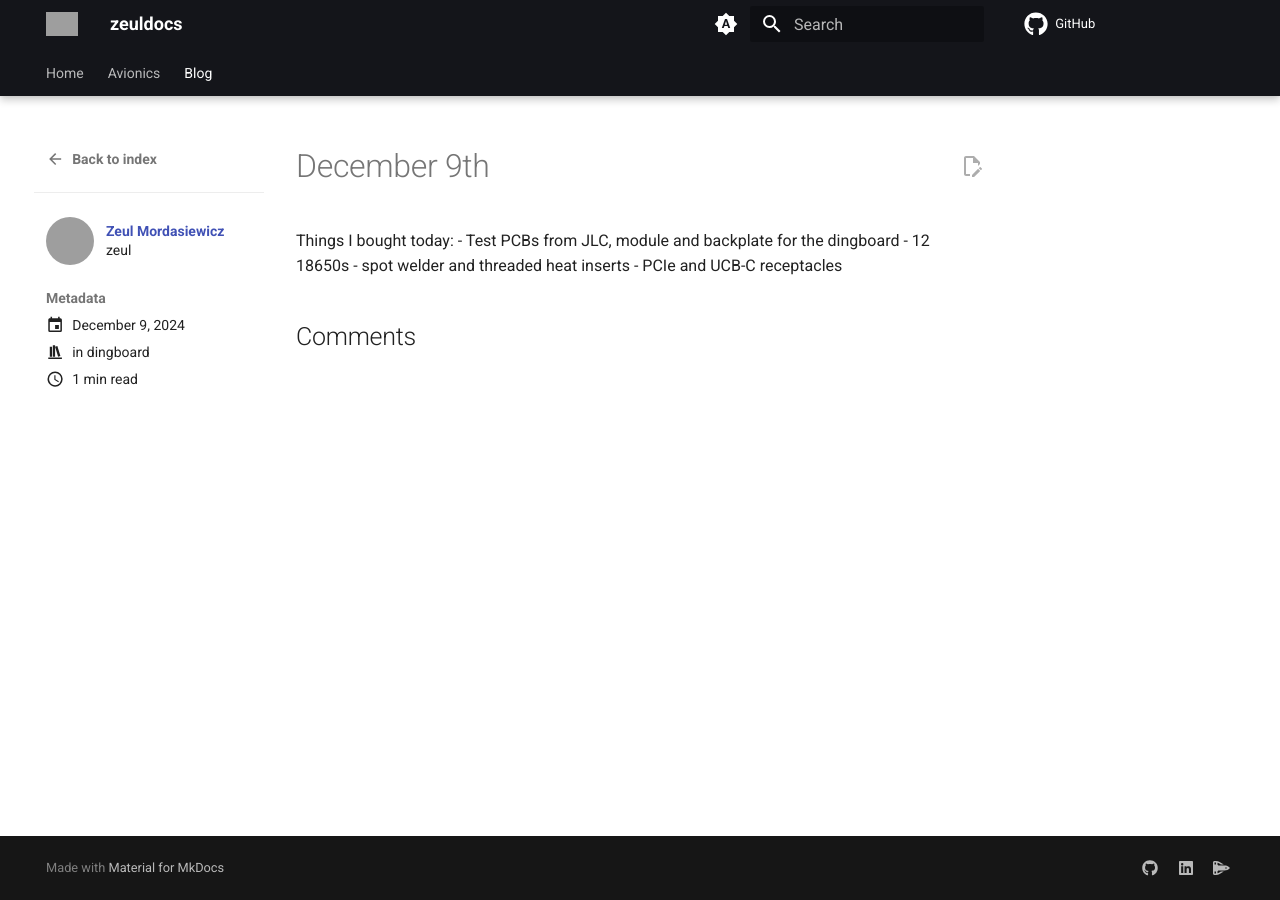
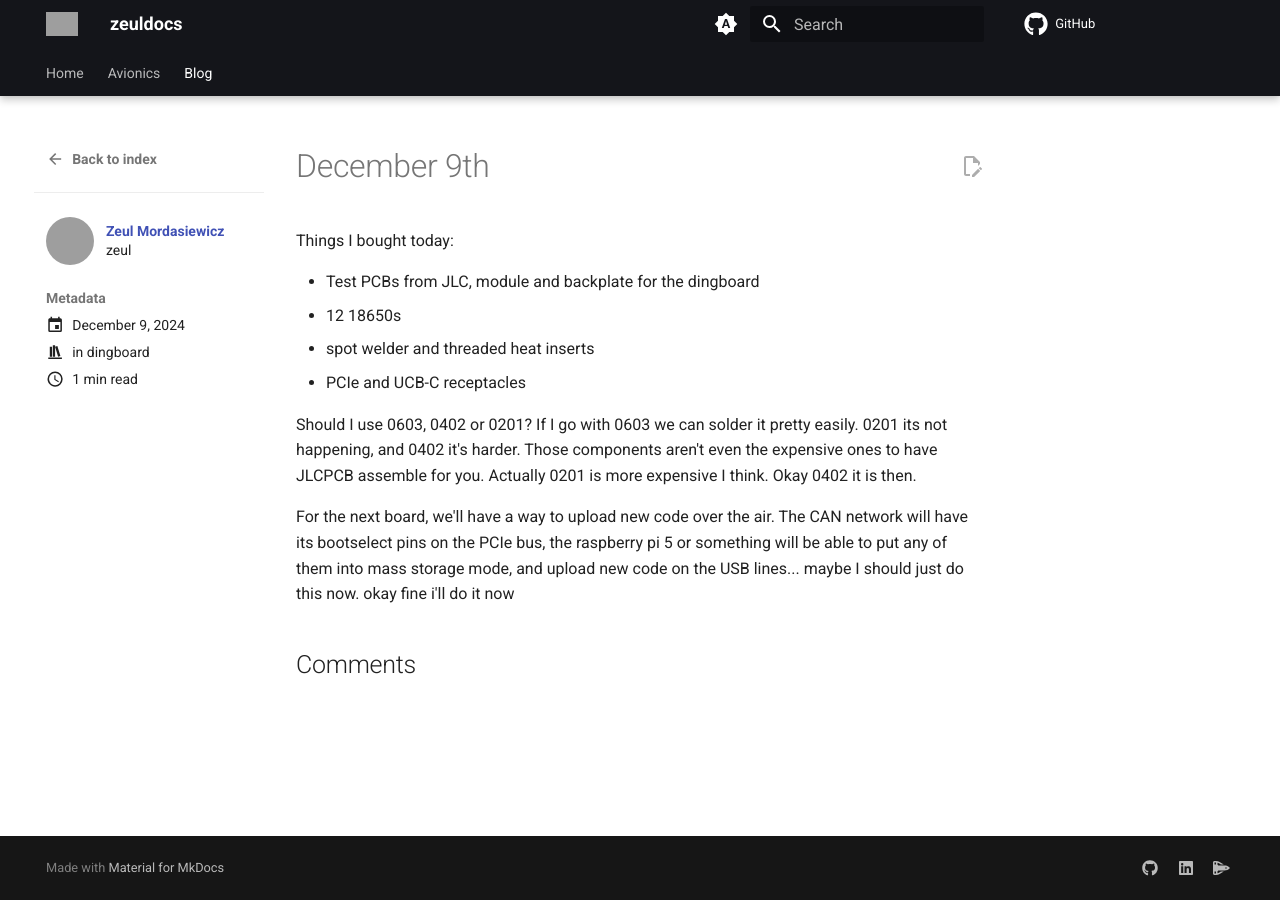
Before and after one commit to sonicavionics/sonicavionics.com, an MkDocs documentation site: the page built from docs/blog/posts/2024/december/9.md, in a window 1280 px wide. Built offline with MkDocs 1.6.1 and Material for MkDocs 9.7.7, drawn with Linux system fonts in a browser that asks for light colours; comment, search, counter and statistics services are not loaded; grey boxes are pictures that could not be loaded.

Commit message:
add random thoughts to blog post

```diff
--- a/docs/blog/posts/2024/december/9.md
+++ b/docs/blog/posts/2024/december/9.md
@@ -9,7 +9,13 @@ categories:
 ---
 
 Things I bought today:
+
 - Test PCBs from JLC, module and backplate for the dingboard
 - 12 18650s
 - spot welder and threaded heat inserts
 - PCIe and UCB-C receptacles
+
+Should I use 0603, 0402 or 0201?
+If I go with 0603 we can solder it pretty easily. 0201 its not happening, and 0402 it's harder. Those components aren't even the expensive ones to have JLCPCB assemble for you. Actually 0201 is more expensive I think. Okay 0402 it is then.
+
+For the next board, we'll have a way to upload new code over the air. The CAN network will have its bootselect pins on the PCIe bus, the raspberry pi 5 or something will be able to put any of them into mass storage mode, and upload new code on the USB lines... maybe I should just do this now. okay fine i'll do it now
```
